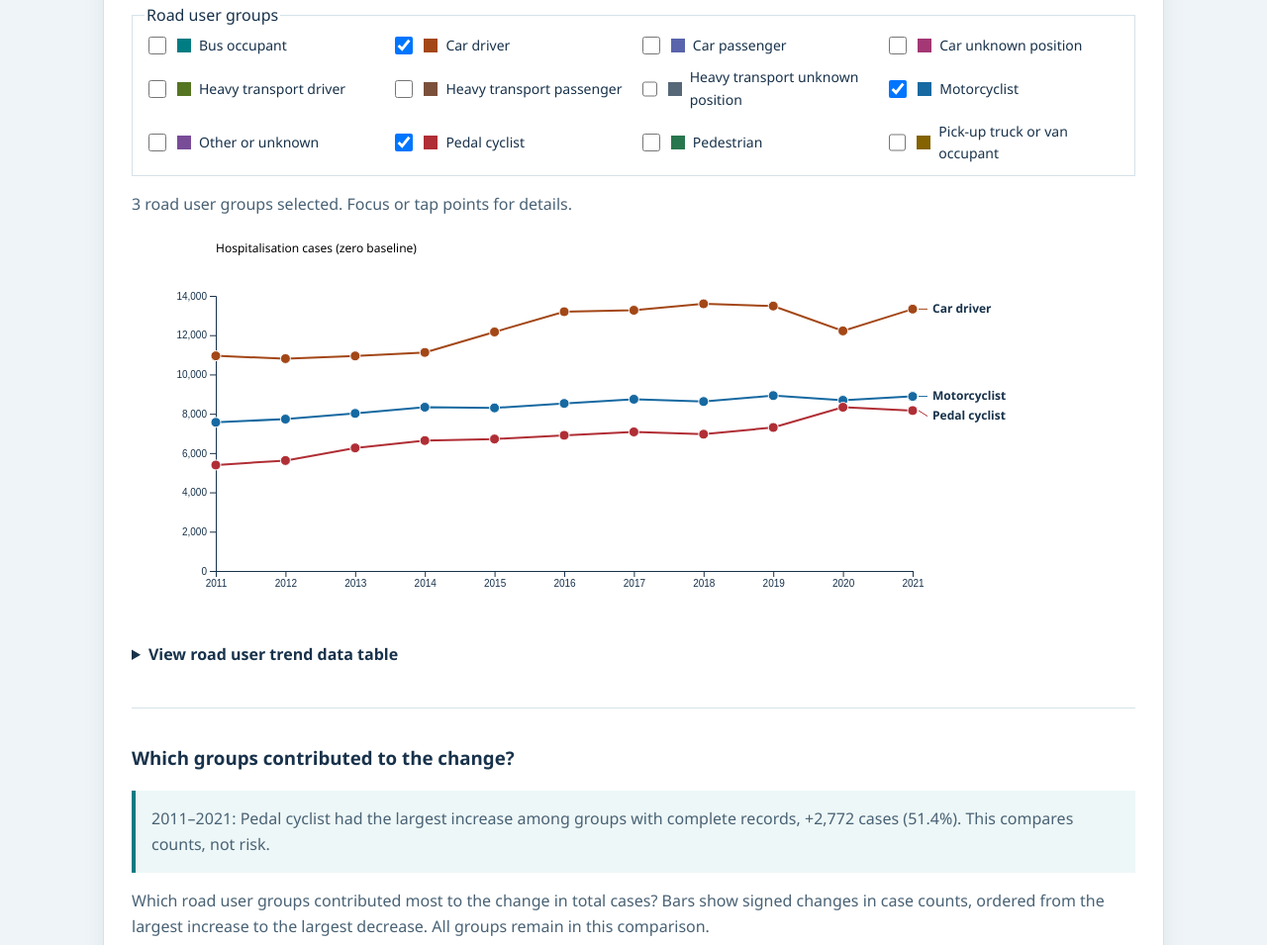
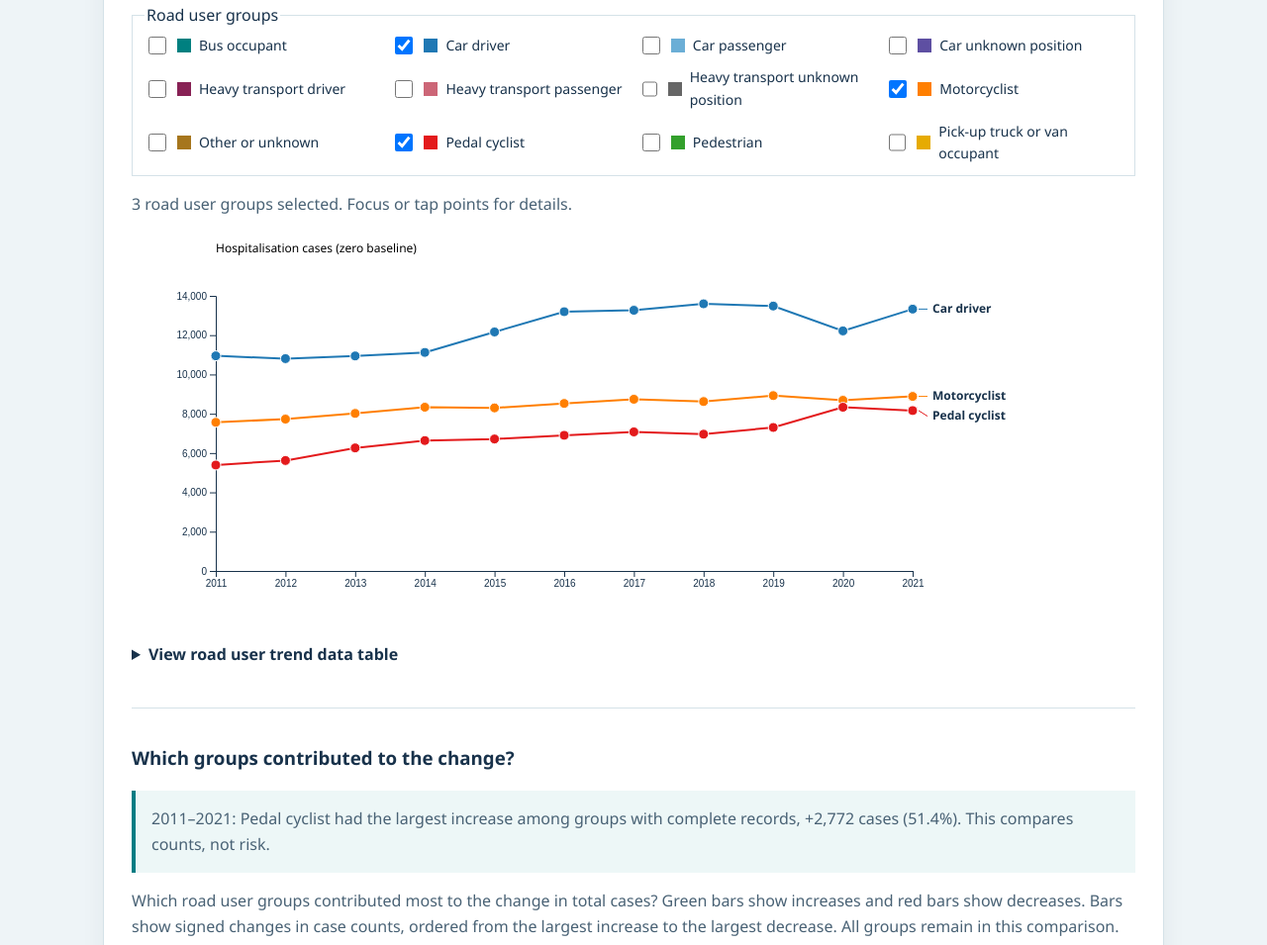
Before and after one commit to Haowo0904/DV01_T16, a plain HTML site: page index.html in a window 1280 px wide. Shown: the part 2097-3052 px from the top of the page at 99% size. Drawn offline with nearby package versions, Linux system fonts and the light colour scheme.

Commit message:
Update road user and case change chart colours

```diff
--- a/index.html
+++ b/index.html
@@ -52,7 +52,7 @@
       <article>
         <h3>Which groups contributed to the change?</h3>
         <p id="q3-insight" class="insight"></p>
-        <p>Which road user groups contributed most to the change in total cases? Bars show signed changes in case counts, ordered from the largest increase to the largest decrease. All groups remain in this comparison.</p>
+        <p>Which road user groups contributed most to the change in total cases? Green bars show increases and red bars show decreases. Bars show signed changes in case counts, ordered from the largest increase to the largest decrease. All groups remain in this comparison.</p>
         <div class="distribution-controls"><label for="q3-start">Start year</label><select id="q3-start" disabled></select><label for="q3-end">End year</label><select id="q3-end" disabled></select></div>
         <p id="q3-status" role="status"></p>
         <div id="q3-chart" class="distribution-scroll" role="region" aria-label="Change in cases by road user" tabindex="0"></div>
--- a/js/main.js
+++ b/js/main.js
@@ -1,11 +1,21 @@
 "use strict";
 
 // Shared road user palette; demographic colours encode age/sex, not road user.
-window.roadUserColour = roadUser => {
-  const groups = ["Bus occupant", "Car driver", "Car passenger", "Car unknown position", "Heavy transport driver", "Heavy transport passenger", "Heavy transport unknown position", "Motorcyclist", "Other or unknown", "Pedal cyclist", "Pedestrian", "Pick-up truck or van occupant"];
-  const colours = ["#007c83", "#a34717", "#5964ac", "#a33875", "#557522", "#7b503b", "#566778", "#1669a1", "#794c98", "#b02e35", "#28764d", "#856300"];
-  return colours[groups.indexOf(roadUser)] || "#536678";
-};
+const roadUserColours = new Map([
+  ["Car driver", "#1F78B4"],
+  ["Car passenger", "#6BAED6"],
+  ["Car unknown position", "#5E4FA2"],
+  ["Motorcyclist", "#FF7F00"],
+  ["Pedal cyclist", "#E31A1C"],
+  ["Pedestrian", "#33A02C"],
+  ["Bus occupant", "#008080"],
+  ["Pick-up truck or van occupant", "#E6AB02"],
+  ["Heavy transport driver", "#882255"],
+  ["Heavy transport passenger", "#CC6677"],
+  ["Heavy transport unknown position", "#666666"],
+  ["Other or unknown", "#A6761D"]
+]);
+window.roadUserColour = roadUser => roadUserColours.get(roadUser) ?? "#536678";
 
 (() => {
   const fmt = new Intl.NumberFormat("en-AU");
@@ -162,7 +172,8 @@ window.roadUserColour = roadUser => {
     svg.selectAll("line.zero").data([null]).join("line").attr("class", "zero").attr("x1", x(0)).attr("x2", x(0)).attr("y1", 28).attr("y2", height - 40).attr("stroke", "#18324b");
     const bars = svg.selectAll("rect.change-bar").data(changes.filter(d => d.change != null), d => d.road_user).join("rect")
       .attr("class", "change-bar").attr("x", d => x(Math.min(0, d.change))).attr("y", d => y(d.road_user))
-      .attr("width", d => Math.max(1, Math.abs(x(d.change) - x(0)))).attr("height", y.bandwidth()).attr("fill", d => window.roadUserColour(d.road_user));
+      .attr("width", d => Math.max(1, Math.abs(x(d.change) - x(0)))).attr("height", y.bandwidth())
+      .attr("fill", d => d.change === 0 ? "transparent" : d.change < 0 ? "#b02e35" : "#28764d");
     svg.selectAll("text.change-value").data(changes.filter(d => d.change != null), d => d.road_user).join("text").attr("class", "change-value")
       .attr("x", d => x(Math.max(0, d.change)) + 8).attr("y", d => y(d.road_user) + y.bandwidth() / 2)
       .attr("dominant-baseline", "middle").text(d => d3.format("+,")(d.change));
```
